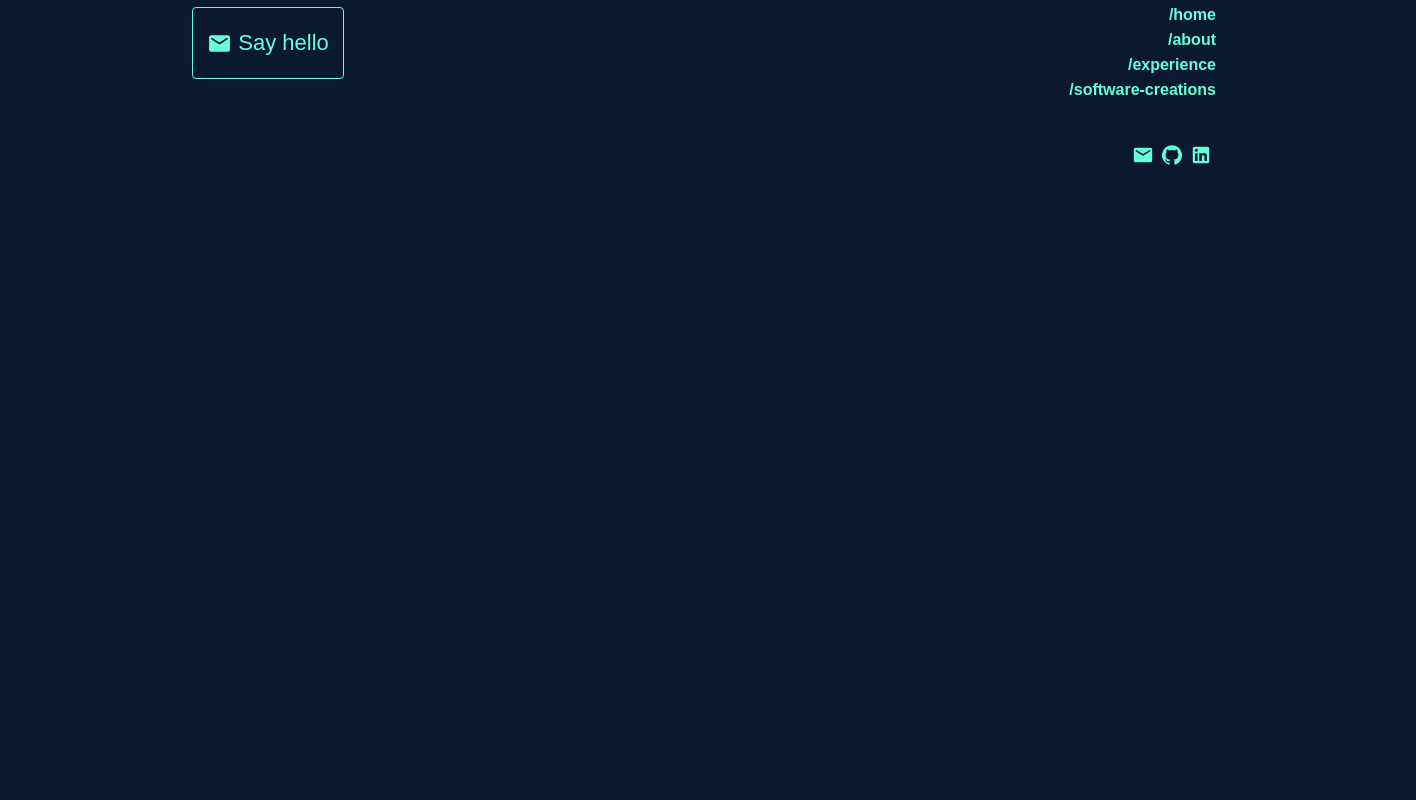
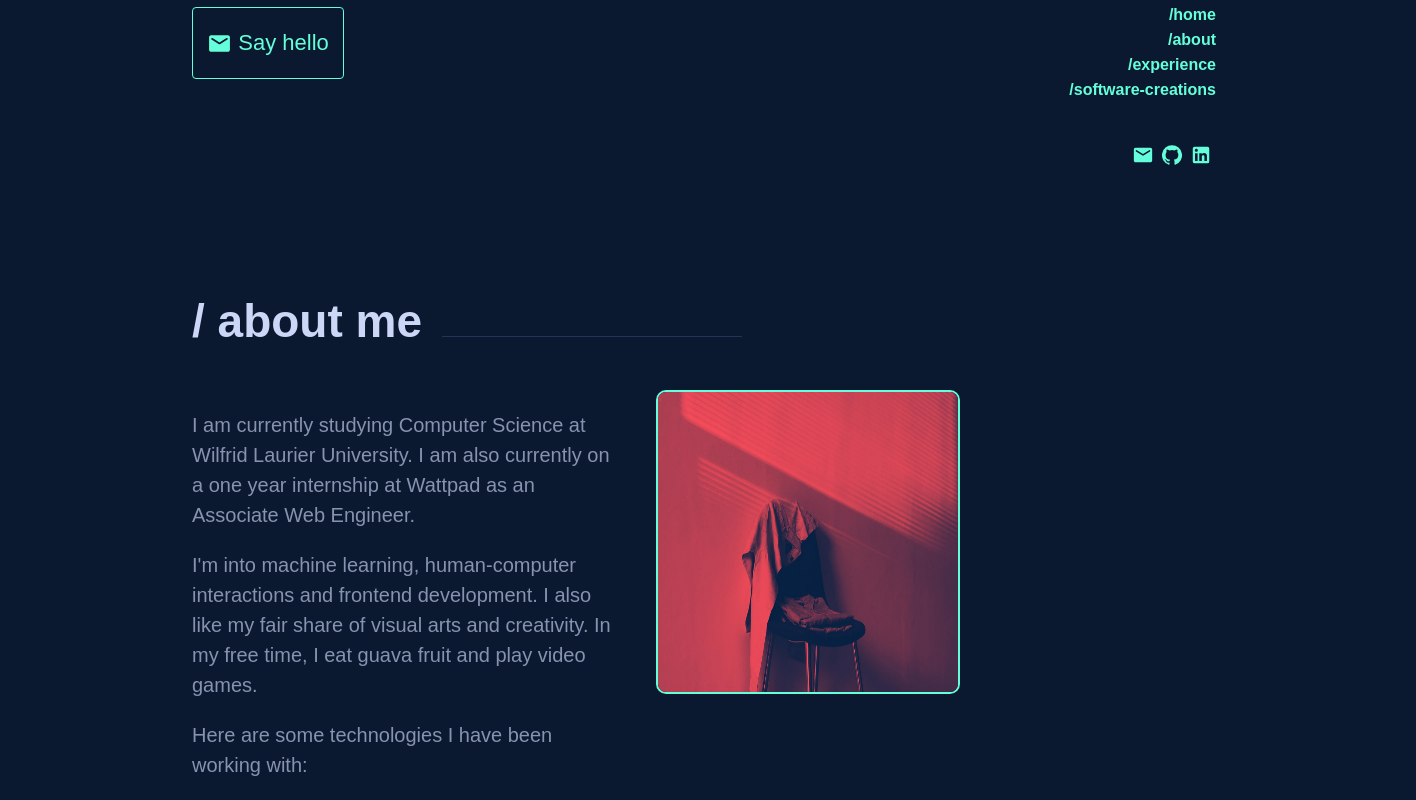
Before and after one commit to Nihal-P/reactapp, a JavaScript app: page / in a window 1280 px wide. Shown: the part 544-1344 px from the top of the page, 1416 px wide, since content can reach past the window. Before the commit the page ends 864 px from the top, so only its background shows below. Built offline with nearby package versions, Linux system fonts and the light colour scheme; the HTML template or start-up script is replaced by a standard one; a web font is replaced by a local one.

Commit message:
remvd template styles, added some app common style

```diff
--- a/src/App.css
+++ b/src/App.css
@@ -1,4 +1,28 @@
-.App {
+#content {
+  /* padding: 80px 200px; */
+  width: 100vw;
+  overflow-x: hidden;
+  overflow-y: hidden;
+}
+
+.sectionHeader {
+  padding-bottom: 42px;
+}
+.sectiontitle {
+  font-family: "NTR", sans-serif;
+  color: var(--lightest-slate);
+  font-size: 46px;
+  font-weight: bold;
+  color: #ccd6f6;
+}
+
+html {
+  scroll-behavior: smooth;
+}
+
+
+
+/* .App {
   text-align: center;
 }
 
@@ -35,4 +59,4 @@
   to {
     transform: rotate(360deg);
   }
-}
+} */
--- a/src/App.js
+++ b/src/App.js
@@ -1,11 +1,13 @@
 import './App.css';
 import Intro from './Intro'
 import Sidebar from './Sidebar';
+import About from './About';
 function App() {
   return (
     <div className="App">
-      <div className="content">
+      <div id="content">
         <Intro/>
+        <About/>
       </div>
       <Sidebar/>
     </div>
```
